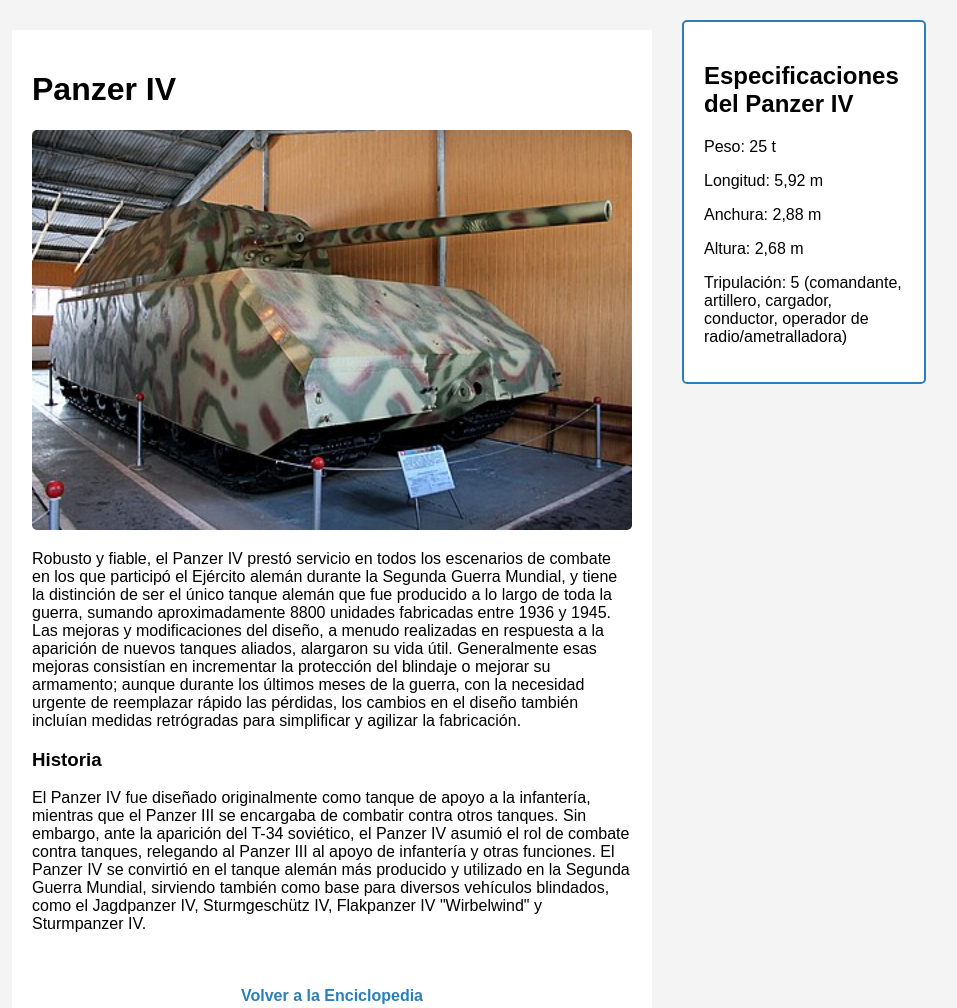
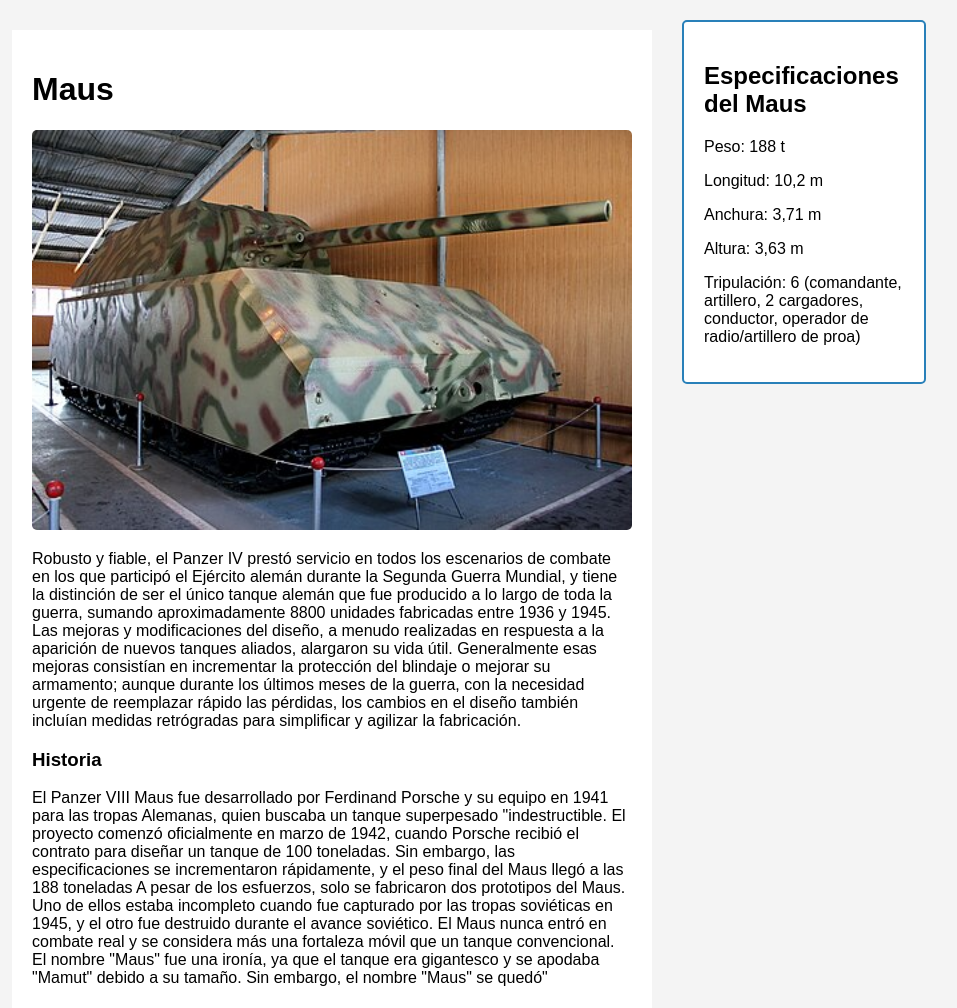
Before and after one commit to JuanManuel734/pagina-presentacion, a plain HTML site: page historias tanques/Maus.html in a window 1280 px wide. Shown: the top 1008 px of the page, without its empty margins (176-1133 px from the left). Drawn offline with Linux system fonts and the light colour scheme.

```diff
--- a/historias tanques/Maus.html
+++ b/historias tanques/Maus.html
@@ -3,7 +3,7 @@
 <head>
     <meta charset="UTF-8">
     <meta name="viewport" content="width=device-width, initial-scale=1.0">
-    <title>Panzer IV - Historia</title>
+    <title>  Panzer VIII Maus - Historia</title>
     <style>
         body {
             font-family: Arial, sans-serif;
@@ -35,13 +35,13 @@
 </head>
 <body>
     <div class="wiki-container">
-        <h1>Panzer IV</h1>
+        <h1>Maus</h1>
         <div class="tank-image">
             <img src="./images/Maus.jpg" width="600" height="400" alt="[Aquí va la imagen del Maus]">
         </div>
         <p>Robusto y fiable, el Panzer IV prestó servicio en todos los escenarios de combate en los que participó el Ejército alemán durante la Segunda Guerra Mundial, y tiene la distinción de ser el único tanque alemán que fue producido a lo largo de toda la guerra, sumando aproximadamente 8800 unidades fabricadas entre 1936 y 1945. Las mejoras y modificaciones del diseño, a menudo realizadas en respuesta a la aparición de nuevos tanques aliados, alargaron su vida útil. Generalmente esas mejoras consistían en incrementar la protección del blindaje o mejorar su armamento; aunque durante los últimos meses de la guerra, con la necesidad urgente de reemplazar rápido las pérdidas, los cambios en el diseño también incluían medidas retrógradas para simplificar y agilizar la fabricación.</p>
         <h3>Historia</h3>
-        <p>El Panzer IV fue diseñado originalmente como tanque de apoyo a la infantería, mientras que el Panzer III se encargaba de combatir contra otros tanques. Sin embargo, ante la aparición del T-34 soviético, el Panzer IV asumió el rol de combate contra tanques, relegando al Panzer III al apoyo de infantería y otras funciones. El Panzer IV se convirtió en el tanque alemán más producido y utilizado en la Segunda Guerra Mundial, sirviendo también como base para diversos vehículos blindados, como el Jagdpanzer IV, Sturmgeschütz IV, Flakpanzer IV "Wirbelwind" y Sturmpanzer IV.</p>
+        <p>El Panzer VIII Maus fue desarrollado por Ferdinand Porsche y su equipo en 1941 para las tropas Alemanas, quien buscaba un tanque superpesado "indestructible. El proyecto comenzó oficialmente en marzo de 1942, cuando Porsche recibió el contrato para diseñar un tanque de 100 toneladas. Sin embargo, las especificaciones se incrementaron rápidamente, y el peso final del Maus llegó a las 188 toneladas A pesar de los esfuerzos, solo se fabricaron dos prototipos del Maus. Uno de ellos estaba incompleto cuando fue capturado por las tropas soviéticas en 1945, y el otro fue destruido durante el avance soviético. El Maus nunca entró en combate real y se considera más una fortaleza móvil que un tanque convencional. El nombre "Maus" fue una ironía, ya que el tanque era gigantesco y se apodaba "Mamut" debido a su tamaño. Sin embargo, el nombre "Maus" se quedó"</p>
         <br>
 
         <div class="back">
@@ -49,12 +49,12 @@
         </div>
     </div>
     <aside>
-        <h2>Especificaciones del Panzer IV</h2>
-        <p>Peso: 25 t</p>
-        <p>Longitud: 5,92 m</p>
-        <p>Anchura: 2,88 m</p>
-        <p>Altura: 2,68 m</p>
-        <p>Tripulación: 5 (comandante, artillero, cargador, conductor, operador de radio/ametralladora)</p>
+        <h2>Especificaciones del Maus</h2>
+        <p>Peso: 188 t</p>
+        <p>Longitud: 10,2 m</p>
+        <p>Anchura: 3,71 m</p>
+        <p>Altura: 3,63 m</p>
+        <p>Tripulación: 	6 (comandante, artillero, 2 cargadores, conductor, operador de radio/artillero de proa)</p>
     </aside>
 </body>
 </html>
--- /dev/null
+++ b/styles/styles.css
@@ -0,0 +1,72 @@
+
+body {
+    font-family: Arial, sans-serif;
+    margin: 40px;
+    background-color: #f4f4f4;
+}
+h1, h2 {
+    color: #2c3e50;
+}
+.wiki-container {
+    max-width: 1000px;
+    margin: auto;
+    background: white;
+    padding: 20px;
+    border-radius: 5px;
+    box-shadow: 0 0 10px rgba(0,0,0,0.1);
+}
+.toc {
+    background: #ecf0f1;
+    padding: 15px;
+    border-radius: 5px;
+}
+.toc ul {
+    list-style-type: none;
+    padding: 0;
+}
+.toc a {
+    text-decoration: none;
+    color: #2980b9;
+}
+table {
+    width: 100%;
+    border-collapse: collapse;
+    margin-top: 10px;
+}
+th, td {
+    border: 1px solid #ddd;
+    padding: 10px;
+    text-align: center;
+}
+th {
+    background-color: #2980b9;
+    color: white;
+}
+td a {
+    text-decoration: none;
+    color: #2980b9;
+    font-weight: bold;
+}
+.back-to-top {
+    display: block;
+    margin-top: 20px;
+    text-align: right;
+}
+.back-to-top a {
+    text-decoration: none;
+    color: #2980b9;
+}
+.tank-image {
+    text-align: center;
+    margin: 10px 0;
+}
+.tank-image img {
+    max-width: 100%;
+    height: auto;
+    border-radius: 5px;
+    box-shadow: 0 0 10px rgba(0,0,0,0.2);
+}
+.especial{
+    color: rgb(0, 0, 0); /* Cambia a negro cieros enlaces que yo le diga con la clase "especial" */
+    text-decoration: none; /* Esto es opcional si no quieres subrayado */
+}
```
Also changed, not shown: index.html (+1 -73 lines).
